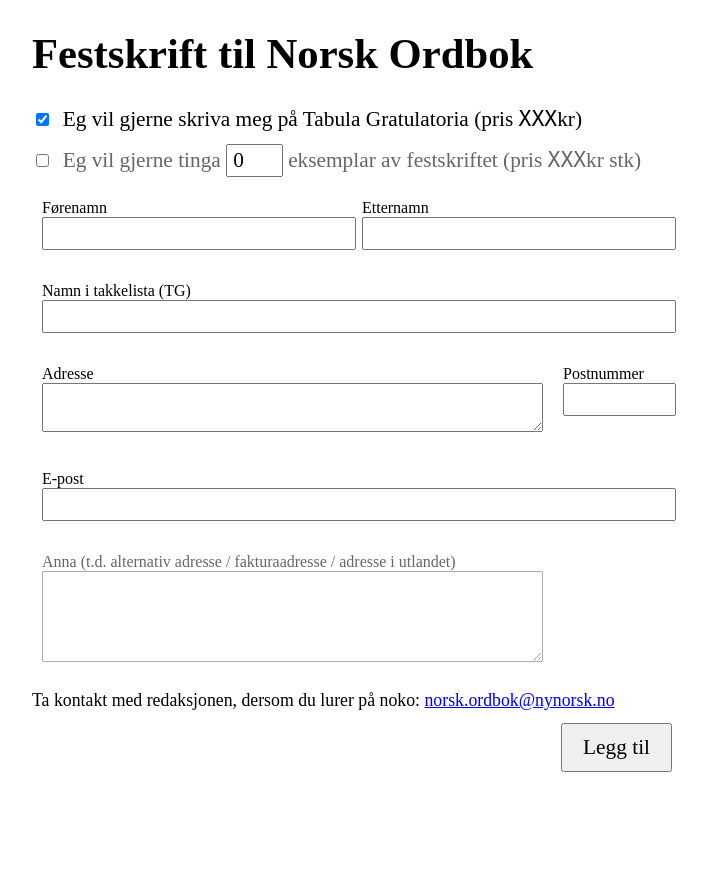
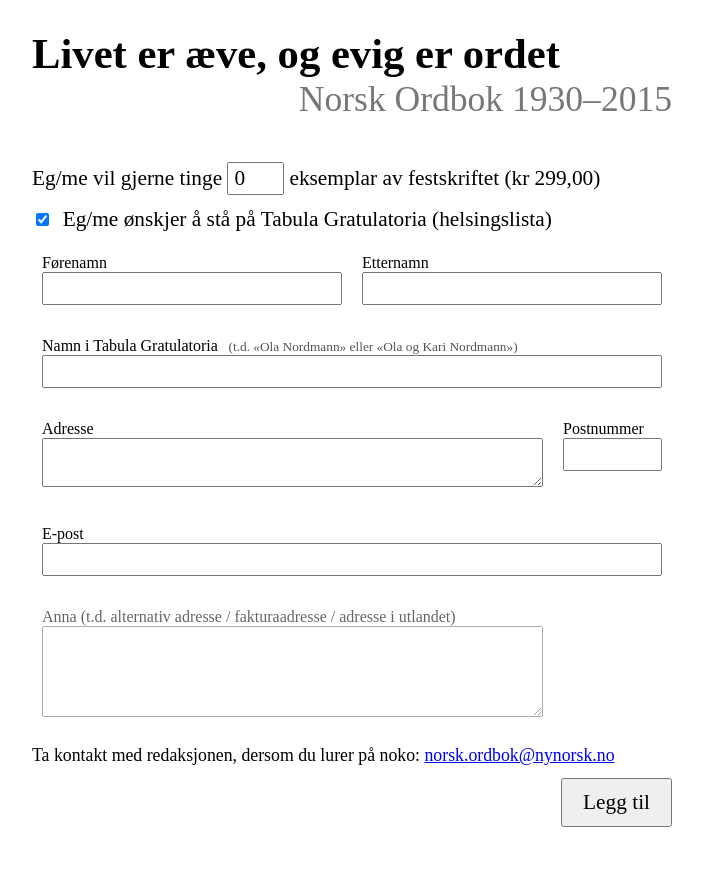
Before and after one commit to Velmont/tabulagratulatoria, a Django app: template tg/ui/templates/ui/adder.html in a window 1280 px wide. Shown: the whole page, without its empty margins (288-995 px from the left). Before the commit the page ends 772 px from the top, so only its background shows below. Run offline with Django 3.2, Linux system fonts and the light colour scheme; the template is opened without the code that fills it: values that come from a table or form of the project are taken from there, others are empty; tables that the repository leaves empty hold one stand-in row (values such as "Sample post"); parts of the project's set-up code (start-up, migrations or seed data) failed here and were passed over; some libraries are stand-ins or nearby versions.

Commit message:
Make the adder site nicer, friendlier and actually work
It now saves to database.

```diff
--- a/tg/core/forms.py
+++ b/tg/core/forms.py
@@ -4,9 +4,9 @@
 
 
 class EntryForm(forms.ModelForm):
-    want_issue = forms.BooleanField(initial=False)
-    want_tg = forms.BooleanField(initial=True)
-    alt_address = forms.CharField(widget=forms.widgets.Textarea)
+    want_tg = forms.BooleanField(initial=True, required=False)
+    alt_address = forms.CharField(
+        required=False, widget=forms.widgets.Textarea)
 
     class Meta:
         model = Entry
--- a/tg/templates/base.html
+++ b/tg/templates/base.html
@@ -1,12 +1,15 @@
 <!doctype html>
 <meta charset=utf-8>
-<title>{{ page_title|default:"Tabla gratiale" }}</title>
+<title>{{ page_title|default:"Festskrift til Norsk Ordbok" }}</title>
 
 <style>
+body, input, textarea {
+  font: 16pt 'Source Sans Pro';
+}
 #wrap {
-  max-width: 920px;
-  padding: 20px;
   margin: 0 auto;
+  padding: 0 0 60px;
+  width: 640px;
 }
 </style>
 
--- a/tg/ui/templates/ui/adder.html
+++ b/tg/ui/templates/ui/adder.html
@@ -1,20 +1,25 @@
 {% extends "base.html" %}
 
 {% block content %}
-  <h1>Festskrift til Norsk Ordbok</h1>
+  <style>
+h1 {
+  margin-bottom: 1em;
+}
+h1 small {
+  color: #777;
+  display: block;
+  text-align: right;
+  font-weight: normal;
+}
 
-  <style>
-body, input, textarea {
-  font: 16pt 'Source Sans Pro';
-}
-#wrap {
-  width: 640px;
-  padding: 0 0 60px;
-}
 input {
   padding: 2px 5px;
 }
+input[type=checkbox] {
+  flex-shrink: 0;
+}
 input[type=text], input[type=email] {
+  box-sizing: border-box;
   width: 100%;
 }
 .row {
@@ -51,46 +56,83 @@
   padding: 10px 20px;
 }
 
-.f-want_tg label, .f-num_issues label {
+.f-want_tg label {
   color: #666;
   margin-left: 0.5em;
 }
-.f-want_tg :checked + label, .f-num_issues :checked + label {
+.f-want_tg :checked + label {
   color: #000;
+}
+
+.errorlist {
+  font-size: 10.5pt;
+  margin: 0;
+  padding: 4px;
+  background-color: rgb(255,190,190);
+  border-radius: 5px;
+}
+.errorlist li {
+  margin: 0;
+  display: block;
+}
+
+.f-shown_name {
+  max-height: 100px;
+  transition: 1s max-height;
+  overflow: hidden;
+}
+.f-shown_name.hidden {
+  max-height: 0;
+  transition: 0.4s max-height;
 }
   </style>
 
+  <h1>
+    Livet er æve, og evig er ordet
+    <small>Norsk Ordbok 1930&ndash;2015</small>
+  </h1>
+
   <form class=entry action=. method=post>
     {% csrf_token %}
+    {{ form.non_field_errors }}
+    <div class="row f-num_issues">
+      <label for={{ form.num_issues.id_for_label }}>Eg/me vil gjerne tinge
+      <input type=number value="{{ form.num_issues.value }}"
+          min=1 max=99 id={{ form.num_issues.auto_id }}
+          name={{ form.num_issues.name }}>
+      {{ form.num_issues.errors }}
+        eksemplar av festskriftet (kr 299,00)</label>
+    </div>
+
     <div class="row f-want_tg">
       {{ form.want_tg }}
-      <label for=id_want_tg>Eg vil gjerne skriva meg på Tabula
-        Gratulatoria (pris <code>XXX</code>kr)</label>
       {{ form.want_tg.errors }}
-    </div>
-
-    <div class="row f-num_issues">
-      {{ form.want_issue }}
-      <label for={{ form.want_issue.id_for_label }}>Eg vil gjerne tinga {{ form.num_issues }}
-        eksemplar av festskriftet (pris <code>XXX</code>kr stk)</label>
-      {{ form.want_tg.errors }}
+      <label for=id_want_tg>Eg/me ønskjer å stå på Tabula Gratulatoria
+      (helsingslista)</label>
     </div>
 
     <div class="row f-name">
       <div class=boks>
         <label>Førenamn</label>
         {{ form.first_name }}
+        {{ form.first_name.errors }}
       </div>
       <div class=boks>
         <label>Etternamn</label>
         {{ form.last_name }}
+        {{ form.last_name.errors }}
       </div>
     </div>
 
     <div class="row f-shown_name">
       <div class=boks>
-        <label>Namn i takkelista (TG)</label>
+        <label>Namn i Tabula Gratulatoria
+        <small style="color: #555; margin-left: 0.5em; font-size: 10pt">
+          (t.d. «Ola Nordmann» eller
+          «Ola og Kari Nordmann»)</small>
+        </label>
         {{ form.shown_name }}
+        {{ form.shown_name.errors }}
       </div>
     </div>
 
@@ -98,10 +140,12 @@
       <div class=boks>
         <label>Adresse</label>
         {{ form.address }}
+        {{ form.address.errors }}
       </div>
       <div class=boks>
         <label>Postnummer</label>
         {{ form.place }}
+        {{ form.place.errors }}
       </div>
     </div>
 
@@ -109,6 +153,7 @@
       <div class=boks>
         <label>E-post</label>
         {{ form.email }}
+        {{ form.email.errors }}
       </div>
     </div>
 
@@ -116,6 +161,7 @@
       <div class=boks>
         <label>Anna (t.d. alternativ adresse / fakturaadresse / adresse i utlandet)</label>
         {{ form.alt_address }}
+        {{ form.alt_address.errors }}
       </div>
     </div>
 
@@ -139,5 +185,11 @@
 id_last_name.oninput = update_shown_name;
 id_first_name.oninput = update_shown_name;
 
+function update_want_tg() {
+  document.querySelector('.f-shown_name').classList.toggle(
+      'hidden', !id_want_tg.checked);
+}
+id_want_tg.onchange = update_want_tg;
+
 </script>
 {% endblock %}
--- a/tg/ui/urls.py
+++ b/tg/ui/urls.py
@@ -6,4 +6,5 @@
 urlpatterns = [
     url(r'^$', views.adder, name='adder'),
     url(r'^home/$', views.home, name='home'),
+    url(r'^takk/$', views.takk, name='takk'),
 ]
```
Also changed, not shown: tg/tg/settings.py (+7 -1 lines), tg/ui/templates/ui/takk.html (added, +11 -0 lines), tg/ui/views.py (+16 -4 lines).
